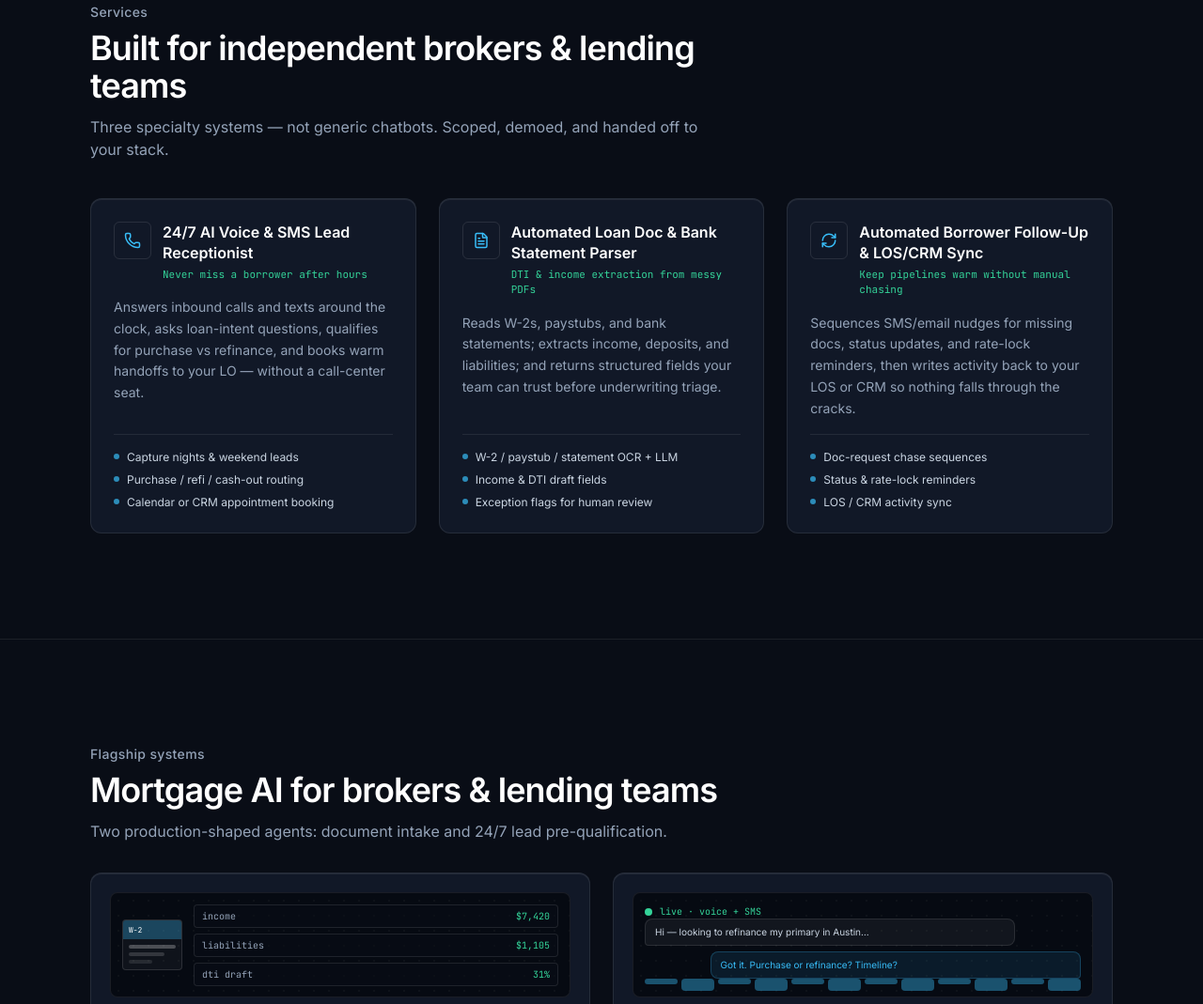
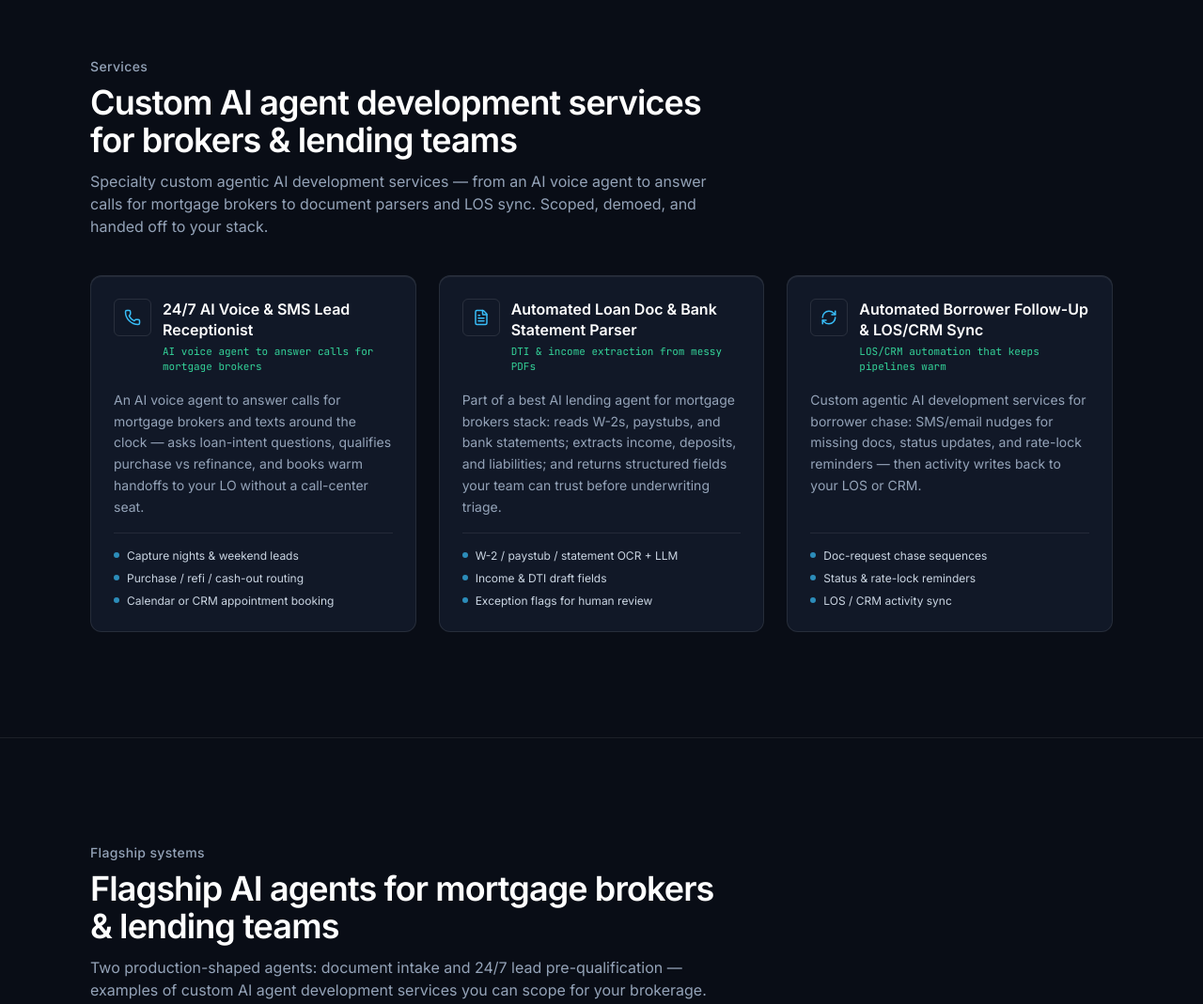
Before and after one commit to muntazir5683/portfolio, an Astro site: page / in a window 1280 px wide. Shown: the part 957-2026 px from the top of the page at 94% size. Built offline with nearby package versions, Linux system fonts and the light colour scheme; Astro itself is replaced by a stand-in of ours.

Commit message:
feat: add mortgage SEO meta, JSON-LD, sitemap, and robots
Co-authored-by: Cursor <cursoragent@cursor.com>

```diff
--- a/astro.config.mjs
+++ b/astro.config.mjs
@@ -1,15 +1,16 @@
 // @ts-check
 import { defineConfig } from 'astro/config';
 import react from '@astrojs/react';
+import sitemap from '@astrojs/sitemap';
 import tailwindcss from '@tailwindcss/vite';
 
 // https://astro.build/config
 export default defineConfig({
   // Static Site Generation: pure HTML/CSS output, React islands hydrate on demand.
   output: 'static',
-  // Replace with the production URL once deployed (used for canonical/OG URLs).
+  // Production origin — used for canonical, OG, sitemap, and JSON-LD URLs.
   site: 'https://syedmuntazir.dev',
-  integrations: [react()],
+  integrations: [react(), sitemap()],
   vite: {
     plugins: [tailwindcss()],
   },
--- a/package.json
+++ b/package.json
@@ -13,6 +13,7 @@
   },
   "dependencies": {
     "@astrojs/react": "^7.1.9",
+    "@astrojs/sitemap": "^3.7.6",
     "@tailwindcss/vite": "^4.3.5",
     "astro": "^7.4.13",
     "lucide-react": "^1.78.0",
--- /dev/null
+++ b/public/robots.txt
@@ -0,0 +1,4 @@
+User-agent: *
+Allow: /
+
+Sitemap: https://syedmuntazir.dev/sitemap-index.xml
--- a/src/components/islands/ProjectShowcase.tsx
+++ b/src/components/islands/ProjectShowcase.tsx
@@ -621,9 +621,12 @@ export default function ProjectShowcase() {
       <div>
         <header className="max-w-2xl">
           <p className="section-kicker">Flagship systems</p>
-          <h2 className="section-heading mt-2">Mortgage AI for brokers &amp; lending teams</h2>
+          <h2 className="section-heading mt-2">
+            Flagship AI agents for mortgage brokers &amp; lending teams
+          </h2>
           <p className="mt-3 text-muted-slate">
-            Two production-shaped agents: document intake and 24/7 lead pre-qualification.
+            Two production-shaped agents: document intake and 24/7 lead pre-qualification — examples of
+            custom AI agent development services you can scope for your brokerage.
           </p>
         </header>
         <div className="mt-8 grid content-start gap-6 md:grid-cols-2">
--- a/src/components/static/Hero.astro
+++ b/src/components/static/Hero.astro
@@ -18,11 +18,11 @@ const stackBadges = ['Python', 'FastAPI', 'Voice/SMS', 'OCR + LLM', 'React'];
     <div class="min-w-0 lg:col-span-7">
       <p class="inline-flex items-center gap-2 rounded-md border border-white/[0.09] bg-white/[0.03] px-3 py-1.5 font-mono text-xs text-muted-slate shadow-[inset_0_1px_0_rgba(255,255,255,0.08)]">
         <span class="size-1.5 rounded-full bg-emerald-status" aria-hidden="true"></span>
-        Custom Python AI Agents · US Mortgage Brokers
+        Custom AI agent development services · US Mortgage Brokers
       </p>
 
       <h1 class="mt-5 max-w-xl text-4xl font-semibold leading-[1.12] tracking-tight text-white sm:text-5xl lg:text-[3.25rem]">
-        Stop losing after-hours leads — automate pre-qual &amp; loan-doc intake
+        AI agents for mortgage brokers that pre-qualify leads &amp; parse loan docs 24/7
       </h1>
 
       <p class="mt-5 max-w-xl text-base leading-relaxed text-muted-slate sm:text-lg">
--- a/src/components/static/Services.astro
+++ b/src/components/static/Services.astro
@@ -13,9 +13,12 @@ const icons = {
   <div class="container-page">
     <header class="max-w-2xl">
       <p class="section-kicker">Services</p>
-      <h2 class="section-heading mt-2">Built for independent brokers &amp; lending teams</h2>
+      <h2 class="section-heading mt-2">
+        Custom AI agent development services for brokers &amp; lending teams
+      </h2>
       <p class="mt-3 text-muted-slate">
-        Three specialty systems — not generic chatbots. Scoped, demoed, and handed off to your stack.
+        Specialty custom agentic AI development services — from an AI voice agent to answer calls for
+        mortgage brokers to document parsers and LOS sync. Scoped, demoed, and handed off to your stack.
       </p>
     </header>
 
--- a/src/data/portfolioData.ts
+++ b/src/data/portfolioData.ts
@@ -296,9 +296,9 @@ export const serviceOffers: ServiceOffer[] = [
   {
     id: 'voice-sms-receptionist',
     title: '24/7 AI Voice & SMS Lead Receptionist',
-    tagline: 'Never miss a borrower after hours',
+    tagline: 'AI voice agent to answer calls for mortgage brokers',
     description:
-      'Answers inbound calls and texts around the clock, asks loan-intent questions, qualifies for purchase vs refinance, and books warm handoffs to your LO — without a call-center seat.',
+      'An AI voice agent to answer calls for mortgage brokers and texts around the clock — asks loan-intent questions, qualifies purchase vs refinance, and books warm handoffs to your LO without a call-center seat.',
     outcomes: [
       'Capture nights & weekend leads',
       'Purchase / refi / cash-out routing',
@@ -311,7 +311,7 @@ export const serviceOffers: ServiceOffer[] = [
     title: 'Automated Loan Doc & Bank Statement Parser',
     tagline: 'DTI & income extraction from messy PDFs',
     description:
-      'Reads W-2s, paystubs, and bank statements; extracts income, deposits, and liabilities; and returns structured fields your team can trust before underwriting triage.',
+      'Part of a best AI lending agent for mortgage brokers stack: reads W-2s, paystubs, and bank statements; extracts income, deposits, and liabilities; and returns structured fields your team can trust before underwriting triage.',
     outcomes: [
       'W-2 / paystub / statement OCR + LLM',
       'Income & DTI draft fields',
@@ -322,9 +322,9 @@ export const serviceOffers: ServiceOffer[] = [
   {
     id: 'followup-los-sync',
     title: 'Automated Borrower Follow-Up & LOS/CRM Sync',
-    tagline: 'Keep pipelines warm without manual chasing',
+    tagline: 'LOS/CRM automation that keeps pipelines warm',
     description:
-      'Sequences SMS/email nudges for missing docs, status updates, and rate-lock reminders, then writes activity back to your LOS or CRM so nothing falls through the cracks.',
+      'Custom agentic AI development services for borrower chase: SMS/email nudges for missing docs, status updates, and rate-lock reminders — then activity writes back to your LOS or CRM.',
     outcomes: [
       'Doc-request chase sequences',
       'Status & rate-lock reminders',
--- a/src/layouts/BaseLayout.astro
+++ b/src/layouts/BaseLayout.astro
@@ -1,5 +1,6 @@
 ---
 import '../styles/global.css';
+import { CONTACT_EMAIL, CONTACT_LINKEDIN, profile } from '../data/portfolioData';
 
 interface Props {
   title?: string;
@@ -7,15 +8,123 @@ interface Props {
   image?: string;
 }
 
+const DEFAULT_TITLE =
+  'Custom AI Agents for Mortgage Brokers & Lending Teams | Syed Muntazir';
+const DEFAULT_DESCRIPTION =
+  'Custom AI agent development services for US mortgage brokers. Automate inbound calls with an AI voice agent, parse W-2s & bank statements, and pre-qualify borrowers 24/7.';
+
 const {
-  title = 'Syed Muntazir | Custom Python AI Agents for US Mortgage Brokers',
-  description =
-    'Custom Python AI agents for independent US mortgage brokers — 24/7 lead pre-qualification, W-2 & bank statement parsing, and borrower follow-up with LOS/CRM sync.',
+  title = DEFAULT_TITLE,
+  description = DEFAULT_DESCRIPTION,
   image = '/favicon.svg',
 } = Astro.props;
 
-const canonicalURL = new URL(Astro.url.pathname, Astro.site);
-const imageURL = new URL(image, Astro.site);
+const siteOrigin = Astro.site ?? new URL('https://syedmuntazir.dev');
+const canonicalURL = new URL(Astro.url.pathname, siteOrigin);
+const imageURL = new URL(image, siteOrigin);
+const sitemapURL = new URL('/sitemap-index.xml', siteOrigin).href;
+
+const jsonLd = {
+  '@context': 'https://schema.org',
+  '@graph': [
+    {
+      '@type': 'Person',
+      '@id': `${siteOrigin.href}#person`,
+      name: profile.name,
+      url: siteOrigin.href,
+      jobTitle: 'Mortgage AI Engineer',
+      description: DEFAULT_DESCRIPTION,
+      email: CONTACT_EMAIL.trim() || undefined,
+      sameAs: [
+        'https://github.com/muntazir5683',
+        CONTACT_LINKEDIN.trim() || undefined,
+        'https://www.fiverr.com/s/gvyGR7E',
+      ].filter(Boolean),
+    },
+    {
+      '@type': 'ProfessionalService',
+      '@id': `${siteOrigin.href}#service`,
+      name: 'Custom AI Agent Development Services for US Mortgage Brokers',
+      url: siteOrigin.href,
+      description: DEFAULT_DESCRIPTION,
+      image: imageURL.href,
+      provider: { '@id': `${siteOrigin.href}#person` },
+      areaServed: {
+        '@type': 'Country',
+        name: 'United States',
+      },
+      audience: {
+        '@type': 'Audience',
+        audienceType: 'Independent US Mortgage Brokers & Lending Teams',
+      },
+      serviceType: [
+        'Custom AI agent development services',
+        'Custom agentic AI development services',
+        'AI agents for mortgage brokers',
+      ],
+      hasOfferCatalog: {
+        '@type': 'OfferCatalog',
+        name: 'Mortgage AI Agent Services',
+        itemListElement: [
+          {
+            '@type': 'Offer',
+            itemOffered: {
+              '@type': 'Service',
+              name: 'Voice Lead Receptionist',
+              description:
+                'AI voice agent to answer calls for mortgage brokers — 24/7 inbound voice & SMS lead pre-qualification.',
+            },
+          },
+          {
+            '@type': 'Offer',
+            itemOffered: {
+              '@type': 'Service',
+              name: 'Loan Document & W-2 Parser',
+              description:
+                'Automated parsing of W-2s, paystubs, and bank statements for income and DTI draft fields.',
+            },
+          },
+          {
+            '@type': 'Offer',
+            itemOffered: {
+              '@type': 'Service',
+              name: 'LOS/CRM Automation',
+              description:
+                'Automated borrower follow-up sequences with activity sync into LOS and CRM systems.',
+            },
+          },
+        ],
+      },
+    },
+    {
+      '@type': 'SoftwareApplication',
+      '@id': `${siteOrigin.href}#software`,
+      name: 'Custom AI Agents for Mortgage Brokers',
+      applicationCategory: 'BusinessApplication',
+      operatingSystem: 'Web',
+      description:
+        'Best AI lending agent tooling for mortgage brokers — voice pre-qual, document parsing, and LOS/CRM sync as custom builds.',
+      offers: {
+        '@type': 'Offer',
+        availability: 'https://schema.org/InStock',
+        price: '0',
+        priceCurrency: 'USD',
+        description: 'Custom scoped builds — contact for a brokerage brief',
+      },
+      creator: { '@id': `${siteOrigin.href}#person` },
+      provider: { '@id': `${siteOrigin.href}#service` },
+    },
+    {
+      '@type': 'WebSite',
+      '@id': `${siteOrigin.href}#website`,
+      url: siteOrigin.href,
+      name: DEFAULT_TITLE,
+      description: DEFAULT_DESCRIPTION,
+      publisher: { '@id': `${siteOrigin.href}#person` },
+      inLanguage: 'en-US',
+    },
+  ],
+};
 ---
 
 <!doctype html>
@@ -24,10 +133,11 @@ const imageURL = new URL(image, Astro.site);
     <meta charset="utf-8" />
     <meta name="viewport" content="width=device-width, initial-scale=1" />
     <meta name="generator" content={Astro.generator} />
-    <meta name="theme-color" content="#0B1120" />
+    <meta name="theme-color" content="#090D16" />
 
     <link rel="icon" type="image/svg+xml" href="/favicon.svg" />
     <link rel="canonical" href={canonicalURL} />
+    <link rel="sitemap" href={sitemapURL} />
 
     <!-- Primary SEO -->
     <title>{title}</title>
@@ -35,29 +145,34 @@ const imageURL = new URL(image, Astro.site);
     <meta name="author" content="Syed Muntazir" />
     <meta
       name="keywords"
-      content="Syed Muntazir, Mortgage AI, US Mortgage Brokers, Lead Pre-Qualification, W-2 Parser, Bank Statement OCR, Python, FastAPI, React"
+      content="ai agents for mortgage brokers, ai voice agent to answer calls for mortgage brokers, best ai lending agent for mortgage brokers, custom ai agent development services, custom agentic ai development services, W-2 parser, bank statement OCR, LOS CRM automation"
     />
-    <meta name="robots" content="index, follow" />
+    <meta name="robots" content="index, follow, max-image-preview:large, max-snippet:-1, max-video-preview:-1" />
+    <meta name="googlebot" content="index, follow" />
 
     <!-- Open Graph -->
     <meta property="og:type" content="website" />
-    <meta property="og:site_name" content="Syed Muntazir" />
+    <meta property="og:site_name" content="Syed Muntazir — Mortgage AI Engineer" />
     <meta property="og:title" content={title} />
     <meta property="og:description" content={description} />
     <meta property="og:url" content={canonicalURL} />
     <meta property="og:image" content={imageURL} />
+    <meta property="og:image:alt" content="Custom AI agents for mortgage brokers by Syed Muntazir" />
     <meta property="og:locale" content="en_US" />
 
     <!-- Twitter -->
-    <meta name="twitter:card" content="summary" />
+    <meta name="twitter:card" content="summary_large_image" />
     <meta name="twitter:title" content={title} />
     <meta name="twitter:description" content={description} />
     <meta name="twitter:image" content={imageURL} />
+    <meta name="twitter:image:alt" content="Custom AI agents for mortgage brokers by Syed Muntazir" />
+
+    <!-- JSON-LD Structured Data -->
+    <script type="application/ld+json" set:html={JSON.stringify(jsonLd)} />
 
     <!-- Google Fonts (display=swap) -->
     <link rel="preconnect" href="https://fonts.googleapis.com" />
     <link rel="preconnect" href="https://fonts.gstatic.com" crossorigin />
-    <!-- Loaded non-blocking (print -> all) so fonts never delay FCP/LCP -->
     <link
       rel="stylesheet"
       href="https://fonts.googleapis.com/css2?family=Inter:wght@400;500;600;700;800&family=JetBrains+Mono:wght@400;500;700&display=swap"
--- a/src/pages/index.astro
+++ b/src/pages/index.astro
@@ -46,9 +46,9 @@ import AiPortfolioAssistant from '../components/islands/AiPortfolioAssistant';
       <div class="container-page">
         <header class="max-w-2xl">
           <p class="section-kicker">Contact</p>
-          <h2 class="section-heading mt-2">Scope a broker AI build</h2>
+          <h2 class="section-heading mt-2">Scope custom AI agent development services</h2>
           <p class="mt-3 text-muted-slate">
-            Tell me about your lead flow, document intake, and LOS/CRM. I will turn it into a short brief you can email or copy.
+            Tell me about your lead flow, document intake, and LOS/CRM. I will turn it into a short brief for AI agents for mortgage brokers you can email or copy.
           </p>
         </header>
         <div class="mt-10">
```
Also changed, not shown: 1 other file.
